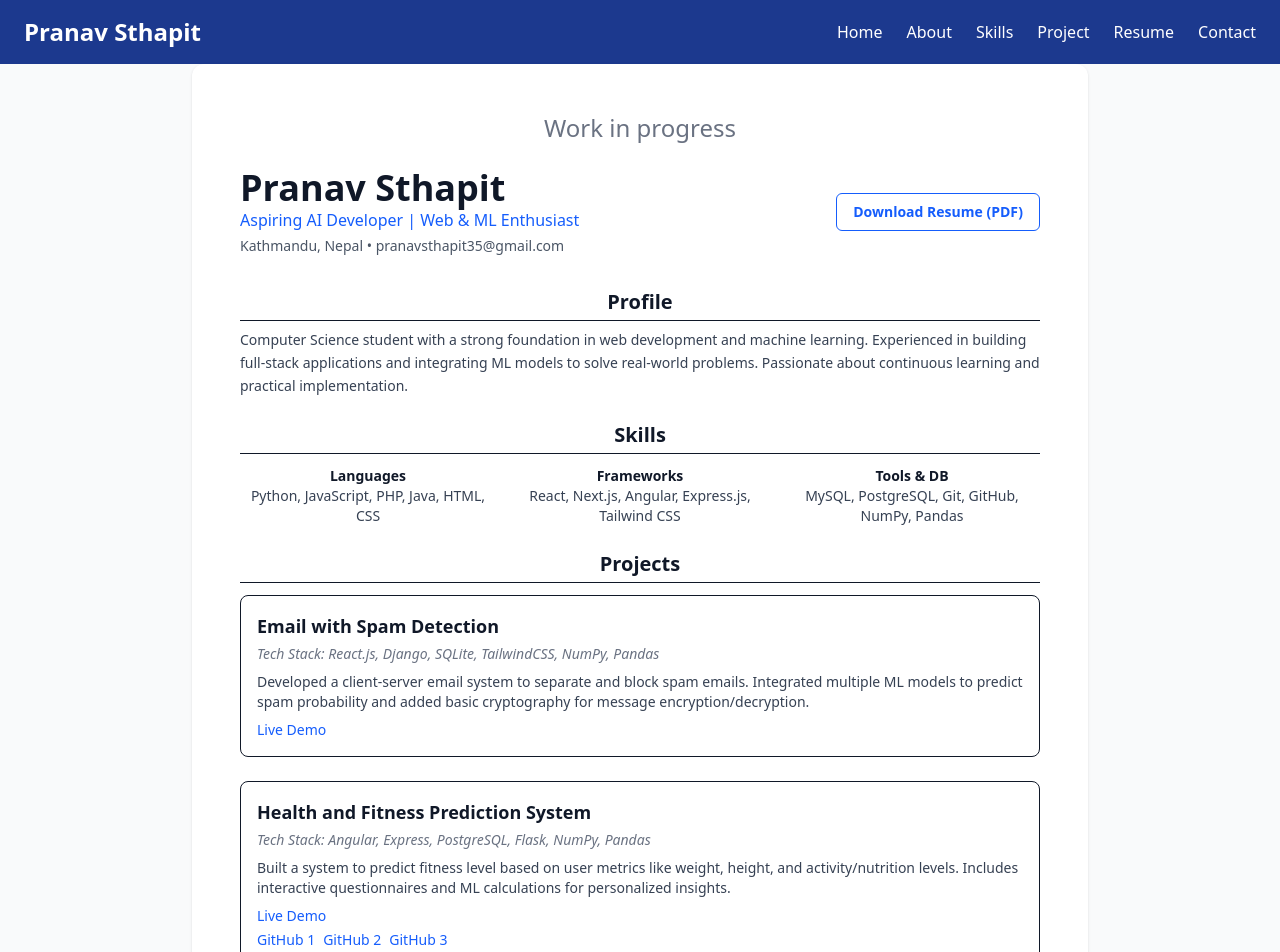
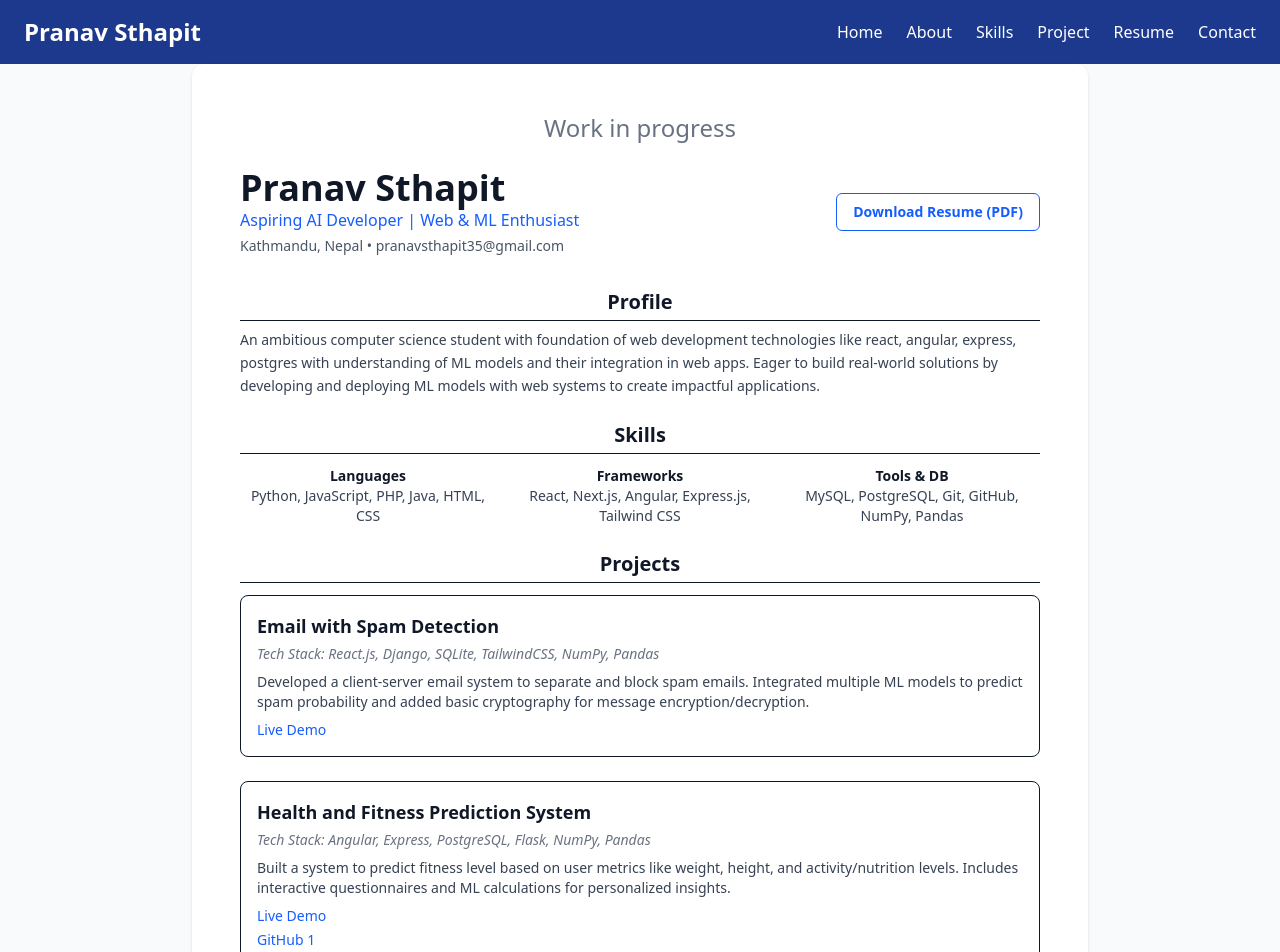
Before and after one commit to Pranav-Sthapit/portfolio, a Next.js app: page /resume in a window 1280 px wide. Shown: the top 952 px of the page. Built offline with nearby package versions, Linux system fonts and the light colour scheme.

Commit message:
github and cv rework

```diff
--- a/src/app/project/page.tsx
+++ b/src/app/project/page.tsx
@@ -14,7 +14,7 @@
     image: "/fitness.png",
     description: "A physical health/fitness prediction system for general public designed to calculate fitness score and provide recommendations.",
     tools: ["Angularjs", "Express", "Python", "Postgres","Flask"],
-    url: "https://fitness-predictor.vercel.app/",
+    url: "https://github.com/Pranav-Sthapit/health_and_fitness_prediction",
   },
 ];
 
--- a/src/app/resume/page.tsx
+++ b/src/app/resume/page.tsx
@@ -38,9 +38,7 @@
       "Built a system to predict fitness level based on user metrics like weight, height, and activity/nutrition levels. Includes interactive questionnaires and ML calculations for personalized insights.",
     link: "https://fitness-predictor.vercel.app",
     github: [
-      "https://github.com/Pranav-Sthapit/fitness-frontend",
-      "https://github.com/Pranav-Sthapit/fitness-backend",
-      "https://github.com/Pranav-Sthapit/fitness-ML-server"
+      "https://github.com/Pranav-Sthapit/health_and_fitness_prediction"
     ],
     tech: "Angular, Express, PostgreSQL, Flask, NumPy, Pandas",
   },
@@ -109,10 +107,8 @@
               Profile
             </h2>
             <p className="text-gray-700 text-sm leading-relaxed">
-              Computer Science student with a strong foundation in web development
-              and machine learning. Experienced in building full-stack applications
-              and integrating ML models to solve real-world problems. Passionate
-              about continuous learning and practical implementation.
+              An ambitious computer science student with foundation of web development technologies like react, angular, express, postgres with understanding of ML models and their integration in web apps.
+              Eager to build real-world solutions by developing and deploying ML models with web systems to create impactful applications.
             </p>
           </section>
 
```
Also changed, not shown: 1 other file (tests, documents, lock files or other folders).
